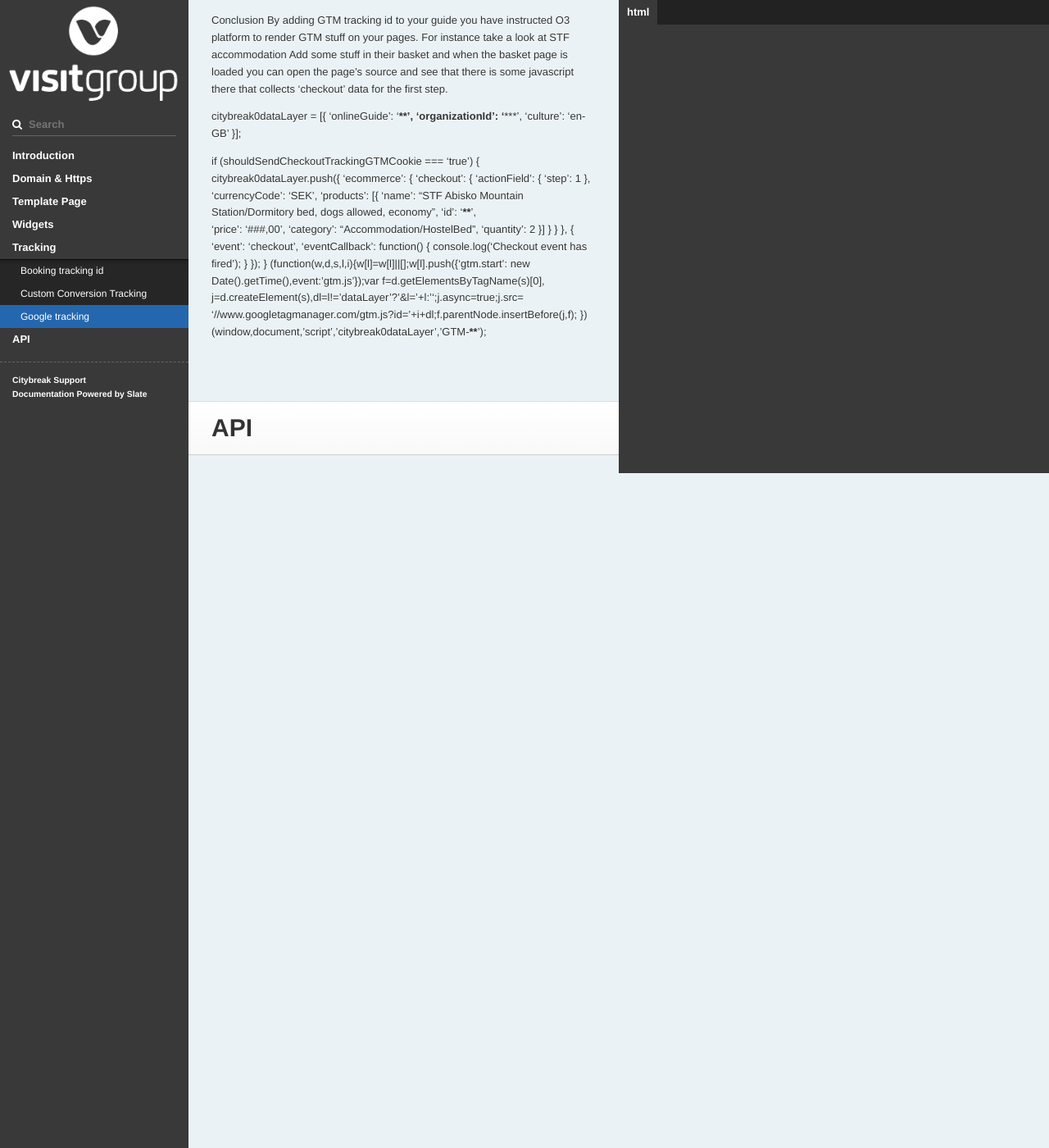
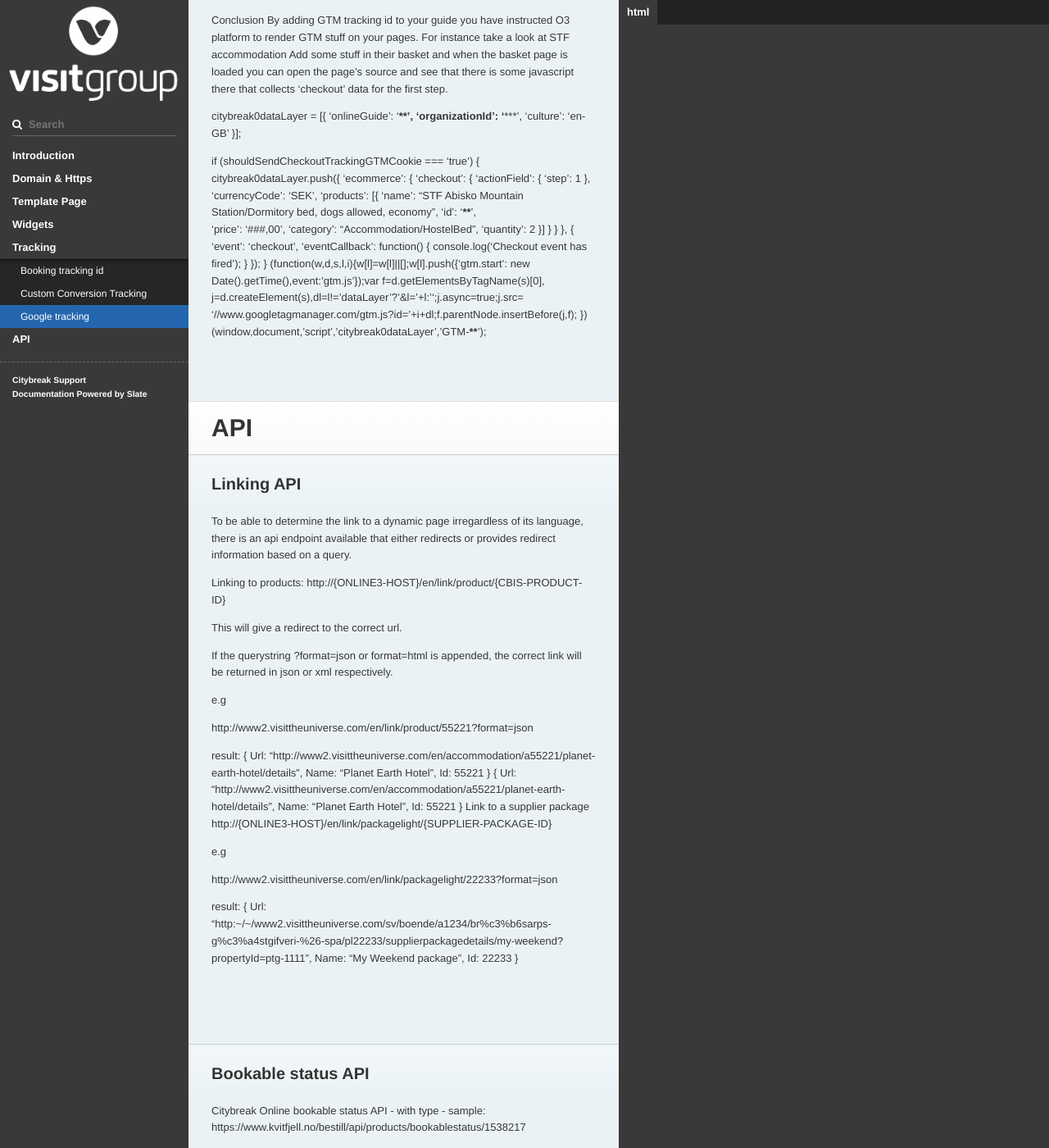
Before and after one commit to visit/citybreak-online-doc, a Jekyll site: the page built from index.md, in a window 1280 px wide and 1400 px high, scrolled down 17409 px. Shown: the whole window at 82% size. Built offline with Jekyll 4.4.1, drawn with Linux system fonts in a browser that asks for light colours; our own code applies the rules of GitHub Pages for plain Markdown files.

Commit message:
Update api.md

```diff
--- a/_includes/api.md
+++ b/_includes/api.md
@@ -1 +1,45 @@
 # API
+
+## Linking API
+
+To be able to determine the link to a dynamic page irregardless of its language, there is an api endpoint available that either redirects or provides redirect information based on a query.
+
+Linking to products:
+ http://{ONLINE3-HOST}/en/link/product/{CBIS-PRODUCT-ID}
+
+This will give a redirect to the correct url.
+
+If the querystring ?format=json or format=html is appended, the correct link will be returned in json or xml respectively.
+
+e.g
+
+ http://www2.visittheuniverse.com/en/link/product/55221?format=json
+
+result:
+{
+Url: "http://www2.visittheuniverse.com/en/accommodation/a55221/planet-earth-hotel/details",
+Name: "Planet Earth Hotel",
+Id: 55221
+}
+{
+Url: "http://www2.visittheuniverse.com/en/accommodation/a55221/planet-earth-hotel/details",
+Name: "Planet Earth Hotel",
+Id: 55221
+}
+Link to a supplier package
+ http://{ONLINE3-HOST}/en/link/packagelight/{SUPPLIER-PACKAGE-ID}
+
+e.g
+
+ http://www2.visittheuniverse.com/en/link/packagelight/22233?format=json
+
+result:
+{
+Url: "http:~/~/www2.visittheuniverse.com/sv/boende/a1234/br%c3%b6sarps-g%c3%a4stgifveri-%26-spa/pl22233/supplierpackagedetails/my-weekend?propertyId=ptg-1111",
+Name: "My Weekend package",
+Id: 22233
+}
+
+## Bookable status API
+
+Citybreak Online bookable status API - with type - sample: https://www.kvitfjell.no/bestill/api/products/bookablestatus/1538217
```
